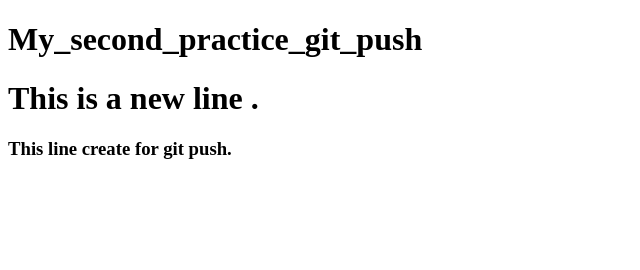
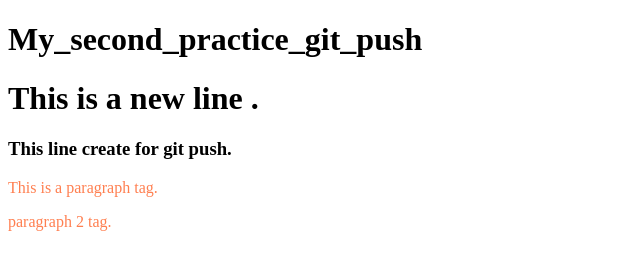
Before and after one commit to wbhhabib/my_second_practice_git_push, a plain HTML site: page index.html in a window 1280 px wide. Shown: the whole page, without its empty margins (0-640 px from the left). Drawn offline with Linux system fonts and the light colour scheme.

Commit message:
somthing change and picture added

```diff
--- a/index.html
+++ b/index.html
@@ -4,10 +4,14 @@
     <meta charset="UTF-8">
     <meta name="viewport" content="width=device-width, initial-scale=1.0">
     <title>my_second_practice_git_push</title>
+    <link rel="shortcut icon" href="picture/images (3).jpg" type="image/x-icon">
+    <link rel="stylesheet" href="style.css">
 </head>
 <body>
 <h1>My_second_practice_git_push</h1>
 <h1>This is a new line .</h1>
 <h3>This line create for git push.</h3>
+<p>This is a paragraph tag. </p>
+<p>paragraph 2 tag.</p>
 </body>
 </html>
--- /dev/null
+++ b/style.css
@@ -0,0 +1,3 @@
+p{
+    color: coral;
+}
```
Also changed, not shown: picture/0_ngAthWxOvKZHvsw9.jpg (added), picture/images (1).jpg (added), picture/images (2).jpg (added), picture/images (3).jpg (added), picture/images.jpg (added).
